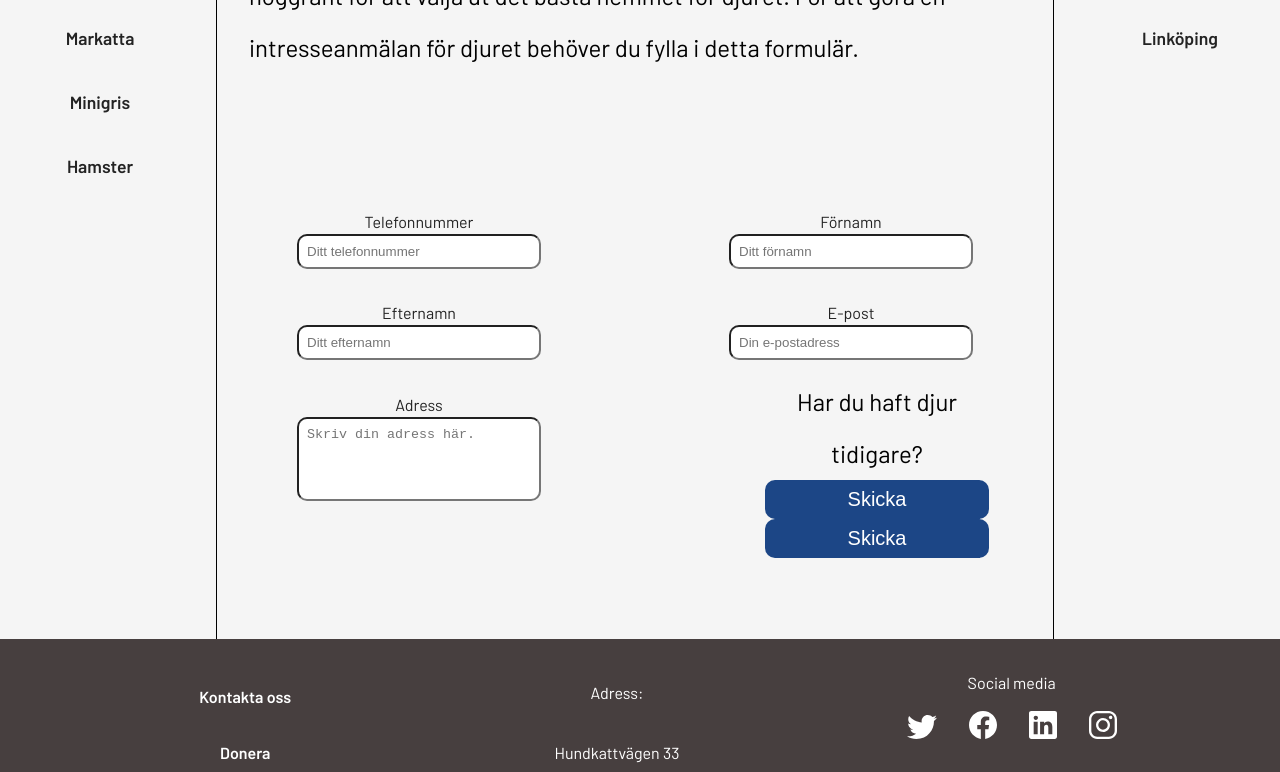
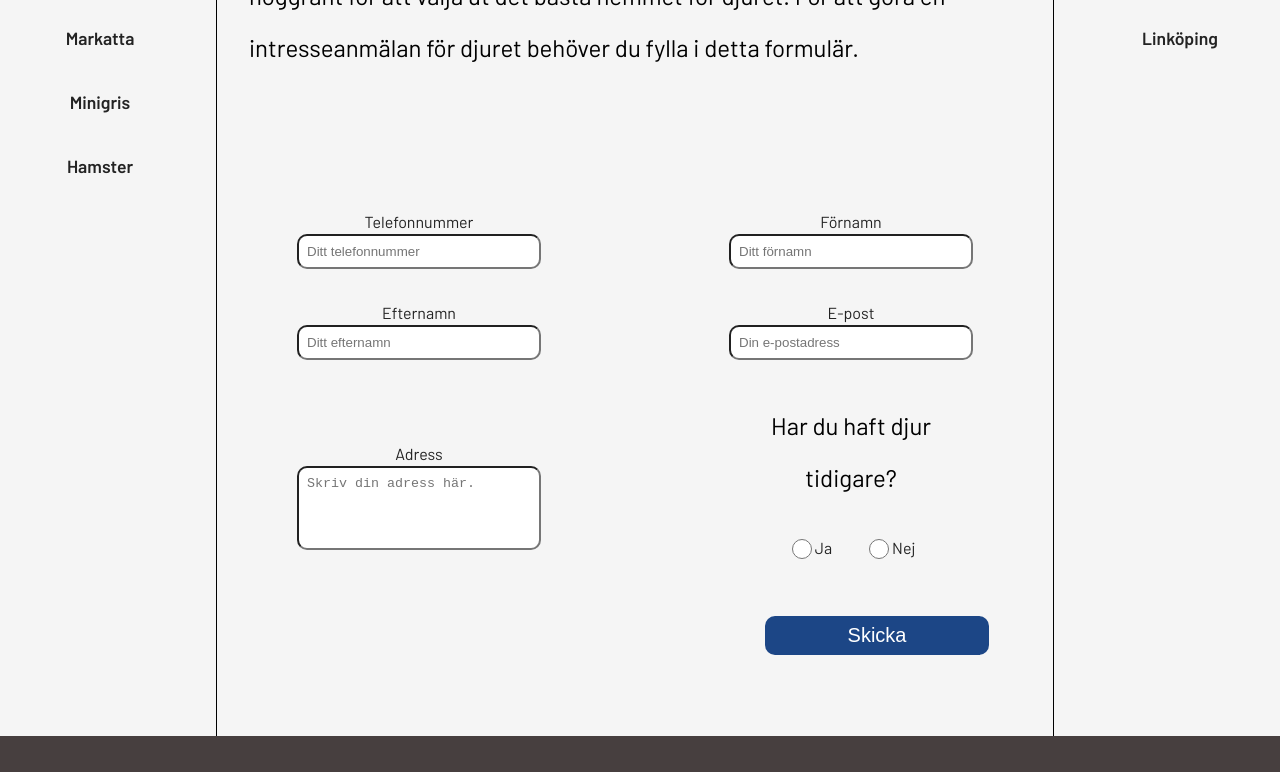
Before and after one commit to RickyJohansson/rescue-rabbits, a React (Vite) app: page /1 in a window 1280 px wide. Shown: the part 437-1209 px from the top of the page. Built offline with nearby package versions, Linux system fonts and the light colour scheme.

Commit message:
adoption form fixad
adoption form fixad

```diff
--- a/src/Views/AdoptionForm.scss
+++ b/src/Views/AdoptionForm.scss
@@ -56,9 +56,11 @@
 
 .radio-buttons-container {
   display: flex;
-  width: 14rem;
+  width: 14.25rem;
   justify-content: center;
   flex-direction: column;
+  margin: 1rem;
+  padding: 0.5rem;
 
   p {
     padding: 0;
--- a/src/Views/Adoptionform.tsx
+++ b/src/Views/Adoptionform.tsx
@@ -12,6 +12,10 @@ const adoptionForm = ({ setHiddenCss }: Props) => {
   const gotoStart = () => {
     setHiddenCss(true);
     navigate("/");
+  };
+
+  const radioHandler = (event: React.ChangeEvent<HTMLInputElement>) => {
+    event.target.value;
   };
 
   return (
@@ -82,13 +86,30 @@ const adoptionForm = ({ setHiddenCss }: Props) => {
             <div className="radio-question">
               <p>Har du haft djur tidigare?</p>
             </div>
-            <div>
-              <input
-                className="submit"
-                type="submit"
-                value="Skicka"
-                onClick={gotoStart}
-              ></input>
+            <div className="flex-row">
+              <div className="flex-row">
+                <input
+                  className="radio-btn"
+                  type="radio"
+                  id="yes"
+                  name="choose"
+                  value="yes"
+                  onChange={radioHandler}
+                />
+                <label htmlFor="yes">Ja</label>
+              </div>
+
+              <div className="flex-row">
+                <input
+                  className="radio-btn"
+                  type="radio"
+                  id="no"
+                  name="choose"
+                  value="no"
+                  onChange={radioHandler}
+                />
+                <label htmlFor="no">Nej</label>
+              </div>
             </div>
           </div>
           <div className="submit-container">
```
